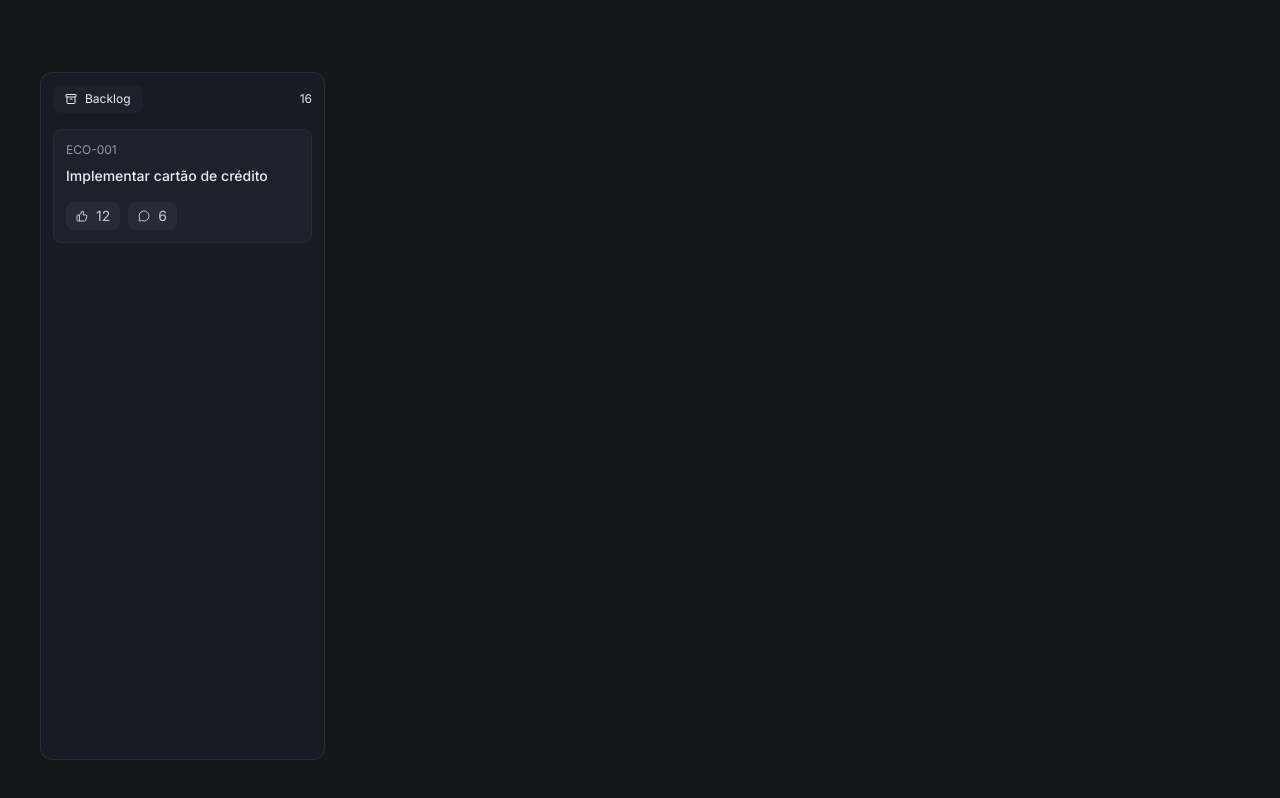
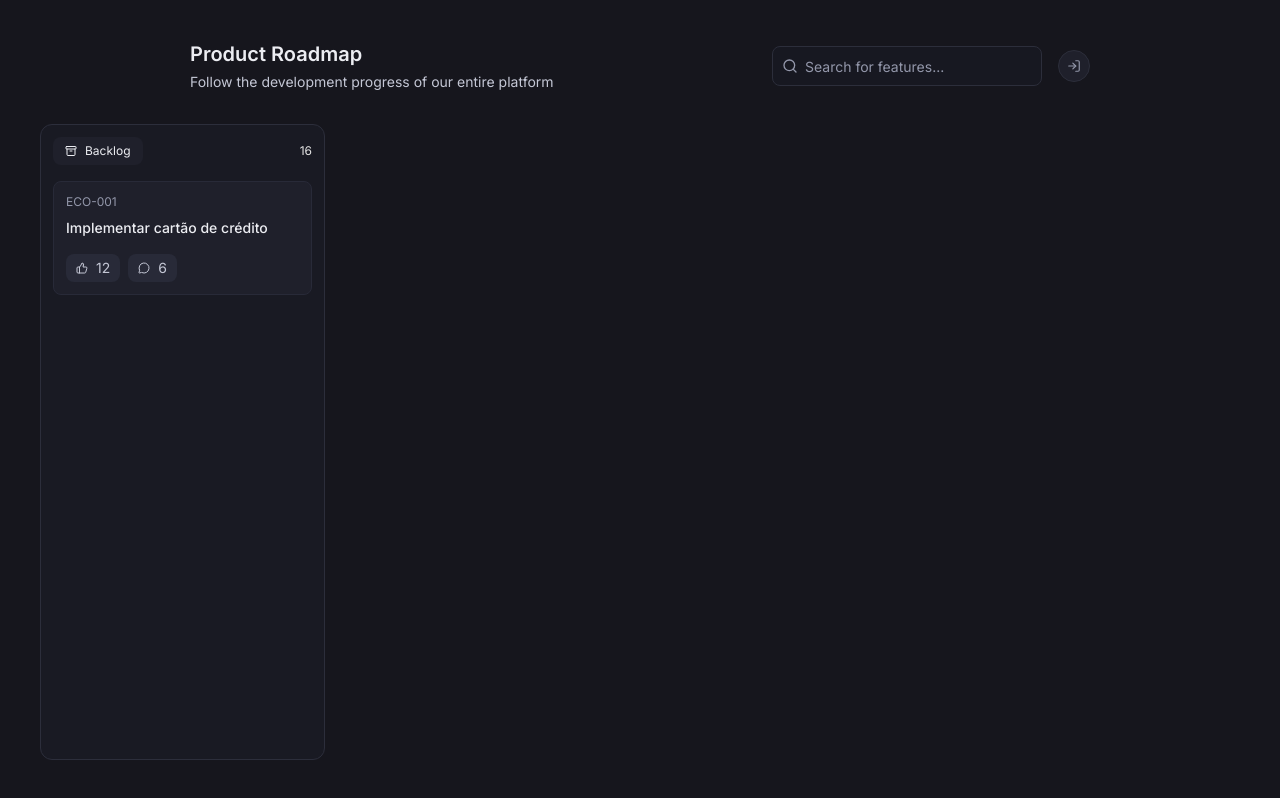
Before and after one commit to adriano-abreu/board, a Next.js app: page / in a window 1280 px wide. Built offline with nearby package versions, Linux system fonts and the light colour scheme.

Commit message:
feat: adiciona componentes de layout e UI, incluindo Header e Input, e configurações iniciais do projeto

```diff
--- /dev/null
+++ b/src/app/(board)/header.tsx
@@ -0,0 +1,28 @@
+import { LogInIcon, SearchIcon } from "lucide-react"
+import { Input } from "@/components/input"
+
+export function Header() {
+  return (
+    <div className="max-w-225 mx-auto w-full flex items-center justify-between ">
+      <div className="space-y-1">
+        <h1 className="font-semibold text-xl">Product Roadmap</h1>
+        <p className="text-sm text-navy-100">
+          Follow the development progress of our entire platform
+        </p>
+      </div>
+
+      <div className="flex items-center gap-4">
+        <div className="relative">
+          <SearchIcon className="size-4 text-navy-200 absolute left-2.5 top-1/2 -translate-y-1/2 pointer-events-none" />
+          <Input className="w-67.5 pl-8" placeholder="Search for features..." />
+        </div>
+        <button
+          type="button"
+          className="size-8 rounded-full bg-navy-700 border border-navy-500 flex items-center justify-center cursor-pointer hover:bg-navy-600 transition-colors duration-150"
+        >
+          <LogInIcon className="size-3.5 text-navy-200" />
+        </button>
+      </div>
+    </div>
+  )
+}
--- /dev/null
+++ b/src/app/(board)/layout.tsx
@@ -0,0 +1,14 @@
+import { Header } from "./header"
+
+export default function BoardLayout({
+  children,
+}: {
+  children: React.ReactNode
+}) {
+  return (
+    <div className="max-w-405 mx-auto w-full p-10 flex flex-col gap-8 h-dvh">
+      <Header />
+      {children}
+    </div>
+  )
+}
--- /dev/null
+++ b/src/app/(board)/page.tsx
@@ -0,0 +1,41 @@
+import { ArchiveIcon, MessageCircleIcon, ThumbsUpIcon } from "lucide-react"
+import { Button } from "@/components/button"
+import { Card } from "@/components/card"
+import { Section } from "@/components/section"
+
+export default function Home() {
+  return (
+    <main className="grid grid-cols-4 gap-5 flex-1 items-stretch">
+      <Section.Root>
+        <Section.Header>
+          <Section.Title>
+            <ArchiveIcon className="size-3" />
+            Backlog
+          </Section.Title>
+
+          <Section.IssueCount>16</Section.IssueCount>
+        </Section.Header>
+
+        <Section.Content>
+          <Card.Root>
+            <Card.Header>
+              <Card.Number>ECO-001</Card.Number>
+              <Card.Title>Implementar cartão de crédito</Card.Title>
+            </Card.Header>
+            <Card.Footer>
+              <Button>
+                <ThumbsUpIcon className="size-3" />
+                <span className="text-sm">12</span>
+              </Button>
+
+              <Button>
+                <MessageCircleIcon className="size-3" />
+                <span className="text-sm">6</span>
+              </Button>
+            </Card.Footer>
+          </Card.Root>
+        </Section.Content>
+      </Section.Root>
+    </main>
+  )
+}
--- /dev/null
+++ b/src/app/globals.d.ts
@@ -0,0 +1,3 @@
+// Permite a importação de arquivos CSS como módulos em TypeScript
+// Isso resolve o erro de declaração de tipo para imports como './globals.css'
+declare module "*.css"
--- a/src/app/page.tsx
+++ /dev/null
@@ -1,45 +0,0 @@
-import { ArchiveIcon, MessageCircleIcon, ThumbsUpIcon } from "lucide-react"
-import { Button } from "@/components/button"
-import { Card } from "@/components/card"
-import { Section } from "@/components/section"
-
-export default function Home() {
-  return (
-    <div className="max-w-[1620px] mx-auto w-full p-10 flex flex-col gap-8 h-dvh">
-      <div></div>
-
-      <main className="grid grid-cols-4 gap-5 flex-1 items-stretch">
-        <Section.Root>
-          <Section.Header>
-            <Section.Title>
-              <ArchiveIcon className="size-3" />
-              Backlog
-            </Section.Title>
-
-            <Section.IssueCount>16</Section.IssueCount>
-          </Section.Header>
-
-          <Section.Content>
-            <Card.Root>
-              <Card.Header>
-                <Card.Number>ECO-001</Card.Number>
-                <Card.Title>Implementar cartão de crédito</Card.Title>
-              </Card.Header>
-              <Card.Footer>
-                <Button>
-                  <ThumbsUpIcon className="size-3" />
-                  <span className="text-sm">12</span>
-                </Button>
-
-                <Button>
-                  <MessageCircleIcon className="size-3" />
-                  <span className="text-sm">6</span>
-                </Button>
-              </Card.Footer>
-            </Card.Root>
-          </Section.Content>
-        </Section.Root>
-      </main>
-    </div>
-  )
-}
--- /dev/null
+++ b/src/components/input.tsx
@@ -0,0 +1,18 @@
+import type { ComponentProps } from "react"
+import { twMerge } from "tailwind-merge"
+
+export interface InputProps extends ComponentProps<"input"> {}
+
+export function Input({ className, ...props }: InputProps) {
+  return (
+    <input
+      className={twMerge(
+        "bg-navy-900 border-[0.5px] border-navy-500 h-10 flex items-center placeholder-navy-200 px-3 rounded-lg text-sm",
+        "",
+        "outline-none focus-visible:ring-2 focus-visible:ring-navy-400 focus-visible:ring-offset-2 focus-visible:ring-offset-navy-950",
+        className,
+      )}
+      {...props}
+    />
+  )
+}
```
